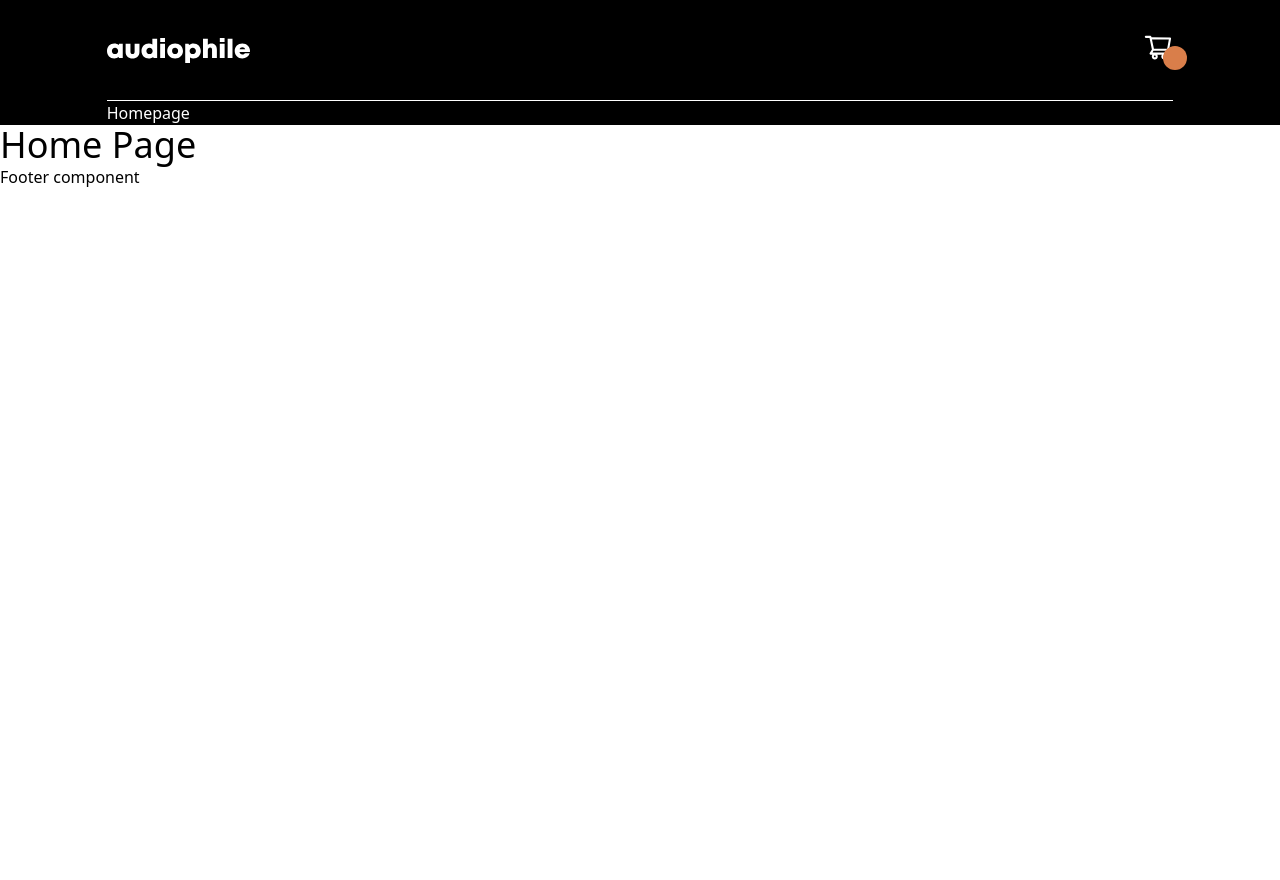
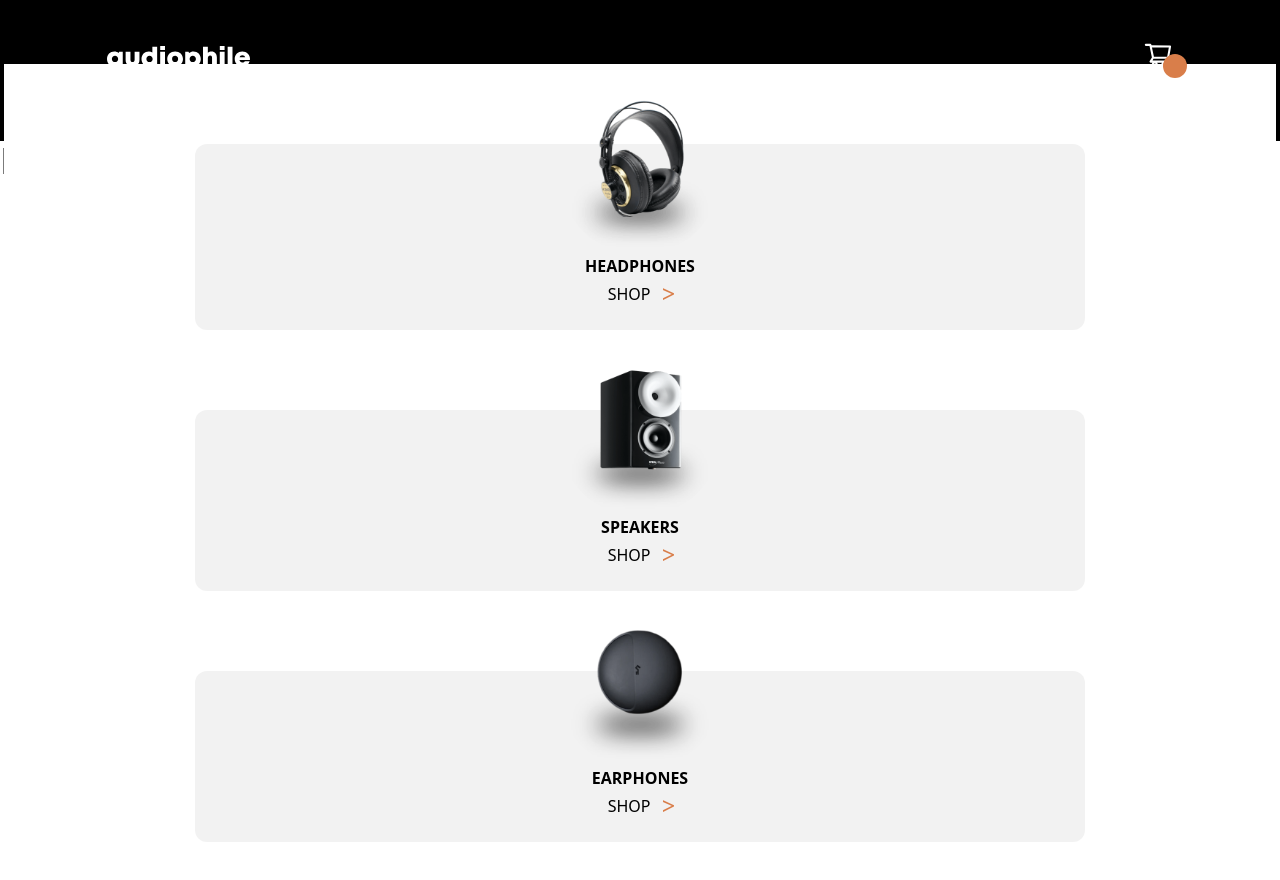
Before and after one commit to mukwende2000/audiophile, a React (Vite) app: page / in a window 1280 px wide. Shown: the top 880 px of the page. Before the commit the page ends 800 px from the top, so only its background shows below. Built offline with nearby package versions, Linux system fonts and the light colour scheme; a web font is replaced by a local one.

Commit message:
refactor header and nav code to enable nav compoenent resusability

```diff
--- a/src/components/Cart/index.tsx
+++ b/src/components/Cart/index.tsx
@@ -1,7 +1,7 @@
 function index() {
   return (
     <div
-      className={`hidden absolute top-36 md:left-[73%] left-[50%] translate-x-[-50%] z-10 w-10/12 max-w-[30rem] p-7 rounded-lg bg-black/20`}
+      className={`absolute top-36 md:left-[73%] left-[50%] translate-x-[-50%] z-10 w-10/12 max-w-[30rem] p-7 rounded-lg bg-black/20`}
     >
       <div className="flex justify-between">
         <h1 className="uppercase font-bold text-xl">cart()</h1>
--- a/src/components/Footer/index.tsx
+++ b/src/components/Footer/index.tsx
@@ -1,8 +1,13 @@
+import logo from "../../assets/shared/desktop/logo.svg";
 function index() {
   return (
-    <div>
-      <h1>Footer component</h1>
-    </div>
+    <footer>
+      <div>
+        <div>
+          <img src={logo} alt="" />
+        </div>
+      </div>
+    </footer>
   );
 }
 export default index;
--- a/src/components/Header/index.tsx
+++ b/src/components/Header/index.tsx
@@ -1,13 +1,39 @@
-import { useLocation } from "react-router-dom";
+import { useState } from "react";
+import { Link, useLocation } from "react-router-dom";
+
 import Navbar from "../Navbar";
+// import Cart from "../Cart";
+
+import { FaBars } from "react-icons/fa";
+import { AiOutlineShoppingCart } from "react-icons/ai";
+
+import logo from "../../assets/shared/desktop/logo.svg";
 
 function index() {
   const { pathname } = useLocation();
+  const [menuIsOpen, setMenuIsOpen] = useState(true);
 
   return (
     <header className="bg-black text-white">
       <div className="container">
-        <Navbar />
+        <div className="py-10 flex justify-between items-center border-b">
+          <button className="cursor-pointer text-xl md:hidden">
+            <FaBars onClick={() => setMenuIsOpen((prev) => !prev)} />
+          </button>
+          <div>
+            <Link to="/">
+              <img src={logo} alt="AudioPhile Logo" />
+            </Link>
+          </div>
+          <Navbar menuIsOpen={menuIsOpen} setMenuIsOpen={setMenuIsOpen} />
+          <div>
+            {/* {<Cart />} */}
+            <button className="relative">
+              <span className="bg-primary p-1 rounded-full w-6 h-6 flex justify-center items-center text-secondary absolute -bottom-2 left-5"></span>
+              <AiOutlineShoppingCart className="text-3xl hover:text-primary cursor-pointer duration-200" />
+            </button>
+          </div>
+        </div>
         {pathname != "/" ? (
           <h1 className="text-center text-3xl font-manrope font-800 py-8">
             {pathname.slice(1).toUpperCase()}
--- a/src/components/Navbar/components/LinkItem.tsx
+++ b/src/components/Navbar/components/LinkItem.tsx
@@ -6,15 +6,16 @@ type Props = {
   name: string;
   url?: string;
   alt?: string;
-  setMenuIsOpen: React.Dispatch<React.SetStateAction<boolean>>;
+  mobile?: boolean;
+  // setMenuIsOpen: React.Dispatch<React.SetStateAction<boolean>>;
 };
 
-function LinkItem({ name, path, url, alt, setMenuIsOpen }: Props) {
+function LinkItem({ name, path, url, alt, mobile }: Props) {
   const { pathname } = useLocation();
   const md = useMediaQuery("(min-width: 768px)");
   return (
     <li className="group">
-      {md ? (
+      {!mobile ? (
         <Link
           className="uppercase font-bold hover:text-primary duration-200"
           to={path}
@@ -31,7 +32,10 @@ function LinkItem({ name, path, url, alt, setMenuIsOpen }: Props) {
           <p className="uppercase font-bold">{name}</p>
           <p className="flex items-center justify-center">
             <span className="uppercase">shop</span>
-            <span className="text-primary text-2xl ml-2 inline-block rotate-90 group-hover:translate-x-1 duration-200">
+            <span
+              role="presentation"
+              className="text-primary text-2xl ml-2 inline-block rotate-90 group-hover:translate-x-1 duration-200"
+            >
               ^
             </span>
           </p>
--- /dev/null
+++ b/src/components/Navbar/components/MainNav.tsx
@@ -0,0 +1,14 @@
+import LinkItem from "./LinkItem";
+
+function MainNav() {
+  return (
+    <ul className="flex gap-7">
+      <LinkItem path="/" name="Home" />
+      <LinkItem path="headphones" name="Headphones" />
+      <LinkItem path="speakers" name="Speakers" />
+      <LinkItem path="earphones" name="Earphones" />
+    </ul>
+  );
+}
+
+export default MainNav;
--- /dev/null
+++ b/src/components/Navbar/components/MobileNav.tsx
@@ -0,0 +1,38 @@
+import speaker from "../../../assets/shared/desktop/image-category-thumbnail-speakers.png";
+import earphone from "../../../assets/shared/desktop/image-category-thumbnail-earphones.png";
+import headphones from "../../../assets/shared/desktop/image-category-thumbnail-headphones.png";
+import LinkItem from "./LinkItem";
+
+function MobileNav({ menuIsOpen }) {
+  return (
+    <ul
+      className={`overflow-hidden top-16 py-15 absolute ${
+        menuIsOpen ? "h-[calc(100vh+100px)]" : "h-0"
+      } right-1 left-1 bg-secondary duration-500`}
+    >
+      <LinkItem
+        alt="A pair of headphones"
+        path="headphones"
+        name="Headphones"
+        url={headphones}
+        mobile
+      />
+      <LinkItem
+        alt="Audio speakers"
+        path="speakers"
+        name="Speakers"
+        url={speaker}
+        mobile
+      />
+      <LinkItem
+        alt="Earphones"
+        path="earphones"
+        name="Earphones"
+        url={earphone}
+        mobile
+      />
+    </ul>
+  );
+}
+
+export default MobileNav;
--- a/src/components/Navbar/index.tsx
+++ b/src/components/Navbar/index.tsx
@@ -1,67 +1,21 @@
-import LinkItem from "./components/LinkItem";
-import logo from "../../assets/logo.svg";
-import { AiOutlineShoppingCart } from "react-icons/ai";
-import { FaBars } from "react-icons/fa";
-import speaker from "../../assets/shared/desktop/image-category-thumbnail-speakers.png";
-import earphone from "../../assets/shared/desktop/image-category-thumbnail-earphones.png";
-import headphones from "../../assets/shared/desktop/image-category-thumbnail-headphones.png";
 import useMediaQuery from "../../hooks/useMediaQuery";
-import { useState } from "react";
-import Cart from "../../components/Cart";
-import { Link } from "react-router-dom";
+import { useEffect, useState } from "react";
+import MobileNav from "./components/MobileNav";
+import MainNav from "./components/MainNav";
 
-function index() {
+function index({ menuIsOpen, setMenuIsOpen }) {
   const md = useMediaQuery("(min-width: 768px)");
-  const [menuIsOpen, setMenuIsOpen] = useState(false);
+  useEffect(() => {
+    function toggleMenu() {
+      if (md) setMenuIsOpen(false);
+    }
+    window.addEventListener("resize", toggleMenu);
+    return () => window.removeEventListener("resize", toggleMenu);
+  }, [md]);
 
   return (
-    <nav
-      className={`flex justify-between items-center py-8 border-b border-gray-400`}
-    >
-      <button className="cursor-pointer text-xl md:hidden">
-        <FaBars onClick={() => setMenuIsOpen((prev) => !prev)} />
-      </button>
-      <div>
-        <Link to="/" onClick={() => setMenuIsOpen(false)}>
-          <img className="invert" src={logo} alt="AudioPhile Logo" />
-        </Link>
-      </div>
-      <ul
-        className={`overflow-hidden z-10 top-24 py-15 md:flex gap-5 absolute ${
-          menuIsOpen ? "h-full" : "h-0"
-        } right-0 left-0 ${!md && "bg-secondary"} md:static duration-500`}
-      >
-        {md && <LinkItem setMenuIsOpen={setMenuIsOpen} path="/" name="Home" />}
-        <LinkItem
-          alt="A pair of headphones"
-          setMenuIsOpen={setMenuIsOpen}
-          path="headphones"
-          name="Headphones"
-          url={headphones}
-        />
-        <LinkItem
-          alt="Audio speakers"
-          setMenuIsOpen={setMenuIsOpen}
-          path="speakers"
-          name="Speakers"
-          url={speaker}
-        />
-        <LinkItem
-          alt=""
-          setMenuIsOpen={setMenuIsOpen}
-          path="earphones"
-          name="Earphones"
-          url={earphone}
-        />
-      </ul>
-      <div>
-        <Cart />
-        <button className="relative">
-          <span className="bg-primary p-1 rounded-full w-6 h-6 flex justify-center items-center text-secondary absolute -bottom-2 left-5"></span>
-
-          <AiOutlineShoppingCart className="text-3xl hover:text-primary cursor-pointer duration-200" />
-        </button>
-      </div>
+    <nav className={`md:static absolute left-0 right-0 top-12`}>
+      {!md ? <MobileNav menuIsOpen={menuIsOpen} /> : <MainNav />}
     </nav>
   );
 }
```
Also changed, not shown: 1 other file (tests, documents, lock files or other folders).
